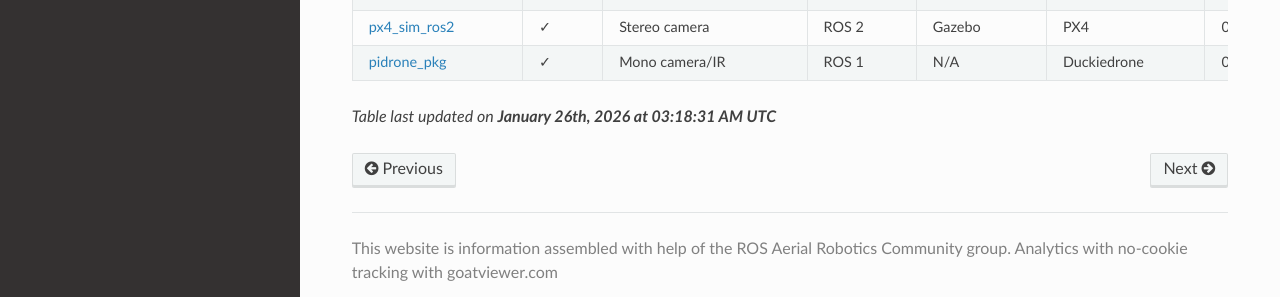
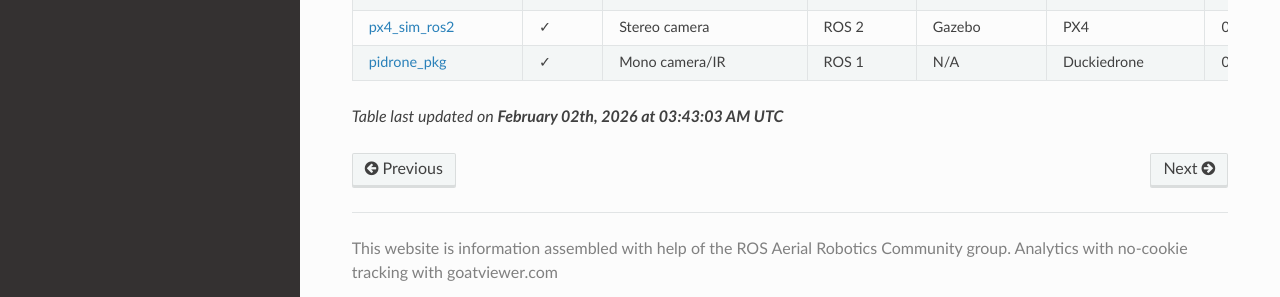
Before and after one commit to ROS-Aerial/aerial_robotic_landscape, an MkDocs documentation site: the page built from docs/aerial_autonomy_stacks.md, in a window 1280 px wide and 900 px high, scrolled down 1894 px. Shown: the part 558-855 px from the top of the window. Built offline with MkDocs 1.6.1, drawn with Linux system fonts in a browser that asks for light colours; nearby versions of some CDN libraries; some of the changed text lies outside the part shown.

Commit message:
docs: weekly update autonomy stacks (#162)
Co-authored-by: mrpollo <317648+mrpollo@users.noreply.github.com>

```diff
--- a/docs/aerial_autonomy_stacks.md
+++ b/docs/aerial_autonomy_stacks.md
@@ -29,7 +29,7 @@ the following autonomy stack table was extracted and adapted.
 | [Crazyswarm(1)](https://crazyswarm.readthedocs.io/en/latest/)    | ROS        | 12/2022      |
 | [Dynamic Swarms Crazyflies](https://github.com/DynamicSwarms/ds-crazyflies) | ROS 2 | 12/2025 |
 
-_Table last updated on **January 26th, 2026 at 03:18:31 AM UTC**_
+_Table last updated on **February 02th, 2026 at 03:43:03 AM UTC**_
 
 Other Autonomy stacks:
 
@@ -82,7 +82,7 @@ Given the above [Aerial Autonomy Stacks](https://github.com/ROS-Aerial/aerial_ro
 | [pidrone_pkg](https://github.com/h2r/pidrone_pkg/tree/dd21)   | ✓    | Mono camera/IR | ROS 1 | N/A | Duckiedrone | 05/2024 |
 
 
-_Table last updated on **January 26th, 2026 at 03:18:31 AM UTC**_
+_Table last updated on **February 02th, 2026 at 03:43:03 AM UTC**_
 
 
 --8<-- "docs/goatcounter.html"
```
Also changed, not shown: other parts of docs/aerial_autonomy_stacks.md (+1 -1 lines).
